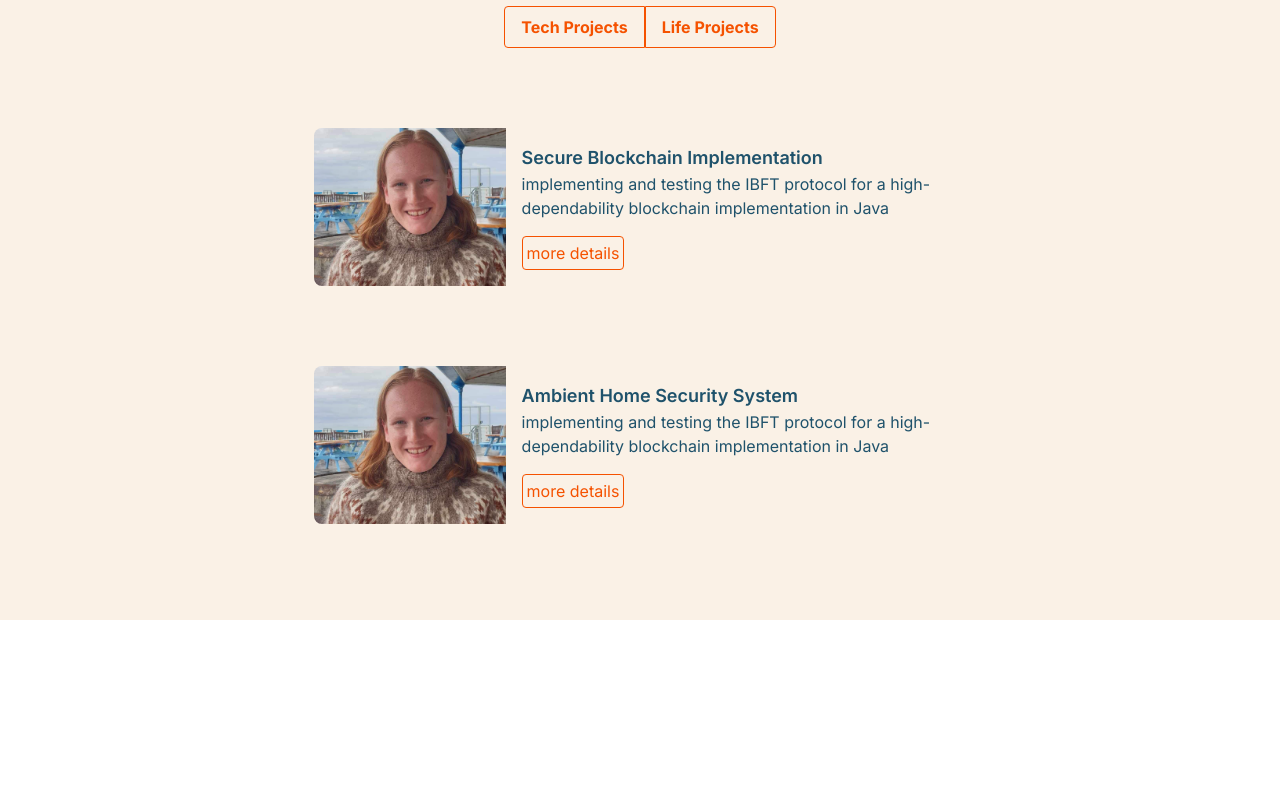
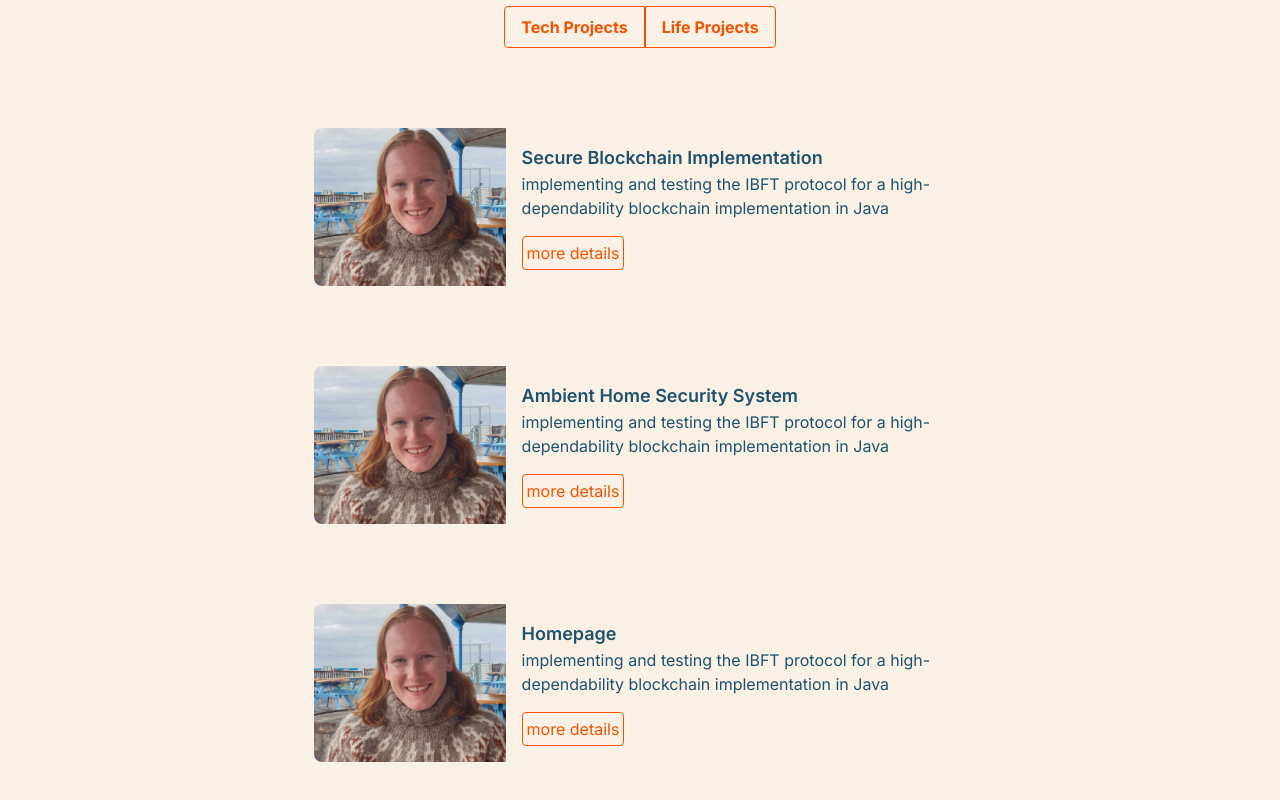
Before and after one commit to tildeeine/tildeeine.github.io, a Next.js app: page / in a window 1280 px wide. Shown: the part 548-1348 px from the top of the page. Before the commit the page ends 1168 px from the top, so only its background shows below. Built offline with nearby package versions, Linux system fonts and the light colour scheme.

Commit message:
feat: ProjectSection setup, no click functionalities an dno alternating alignments yet

```diff
--- a/src/components/Project/ProjectCard.tsx
+++ b/src/components/Project/ProjectCard.tsx
@@ -3,22 +3,23 @@ import Image from 'next/image';
 import blockChainImage from '../../assets/img/frontphoto.png';
 
 interface ProjectCardProps {
+    key: number;
     imageUrl: string;
     title: string;
     description: string;
     readMoreUrl: string;
-    imageAlignment: string;
 }
 
-const ProjectCard: React.FC<ProjectCardProps> = ({ imageUrl, title, description, readMoreUrl, imageAlignment }) => {
-    const isImageLeft = imageAlignment.localeCompare('left');
+const ProjectCard: React.FC<ProjectCardProps> = ({ key, imageUrl, title, description, readMoreUrl }) => {
+    const isImageLeft = key == 1;
+
     return (
         <div className={`flex ${isImageLeft ? 'flex-row' : 'flex-row-reverse'} w-3/5 mt-10`}>
             <div className="flex rounded-lg overflow-hidden hover:shadow-lg mt-10">
                 <div className="flex-none w-48 relative">
                     <Image
                         src={blockChainImage}
-                        alt="Illustration of project"
+                        alt={title}
                         layout="fill"
                         objectFit="cover"
                         className={`rounded-${isImageLeft ? 'l' : 'r'}-lg`}
--- a/src/components/Project/ProjectSection.tsx
+++ b/src/components/Project/ProjectSection.tsx
@@ -1,12 +1,11 @@
 import React from "react";
 import ProjectCard from "./ProjectCard";
-
 import homepageImage from '../assets/img/frontphoto.png';
 
 const projects = [
-    { id: 1, title: "Secure Blockchain Implementation", description: "implementing and testing the IBFT protocol for a high-dependability blockchain implementation in Java", imageUrl: "/path/to/image1.png", readMoreUrl: "/project1", imageAlignment: "left" },
-    { id: 2, title: "Ambient Home Security System", description: "implementing and testing the IBFT protocol for a high-dependability blockchain implementation in Java", imageUrl: "/path/to/image2.png", readMoreUrl: "/project2", imageAlignment: "right" },
-    // Add more projects as needed
+    { id: 1, title: "Secure Blockchain Implementation", description: "implementing and testing the IBFT protocol for a high-dependability blockchain implementation in Java", imageUrl: "/path/to/image1.png", readMoreUrl: "/project1", imageAlignment: 'left' },
+    { id: 2, title: "Ambient Home Security System", description: "implementing and testing the IBFT protocol for a high-dependability blockchain implementation in Java", imageUrl: "/path/to/image2.png", readMoreUrl: "/project2", imageAlignment: 'right' },
+    { id: 3, title: "Homepage", description: "implementing and testing the IBFT protocol for a high-dependability blockchain implementation in Java", imageUrl: "/path/to/image2.png", readMoreUrl: "/project2", imageAlignment: 'left' },
 ];
 
 const ProjectSection: React.FC = () => {
@@ -30,7 +29,6 @@ const ProjectSection: React.FC = () => {
                         description={project.description}
                         imageUrl={project.imageUrl}
                         readMoreUrl={project.readMoreUrl}
-                        imageAlignment={project.imageAlignment}
                     />
                 ))}
             </div>
```
